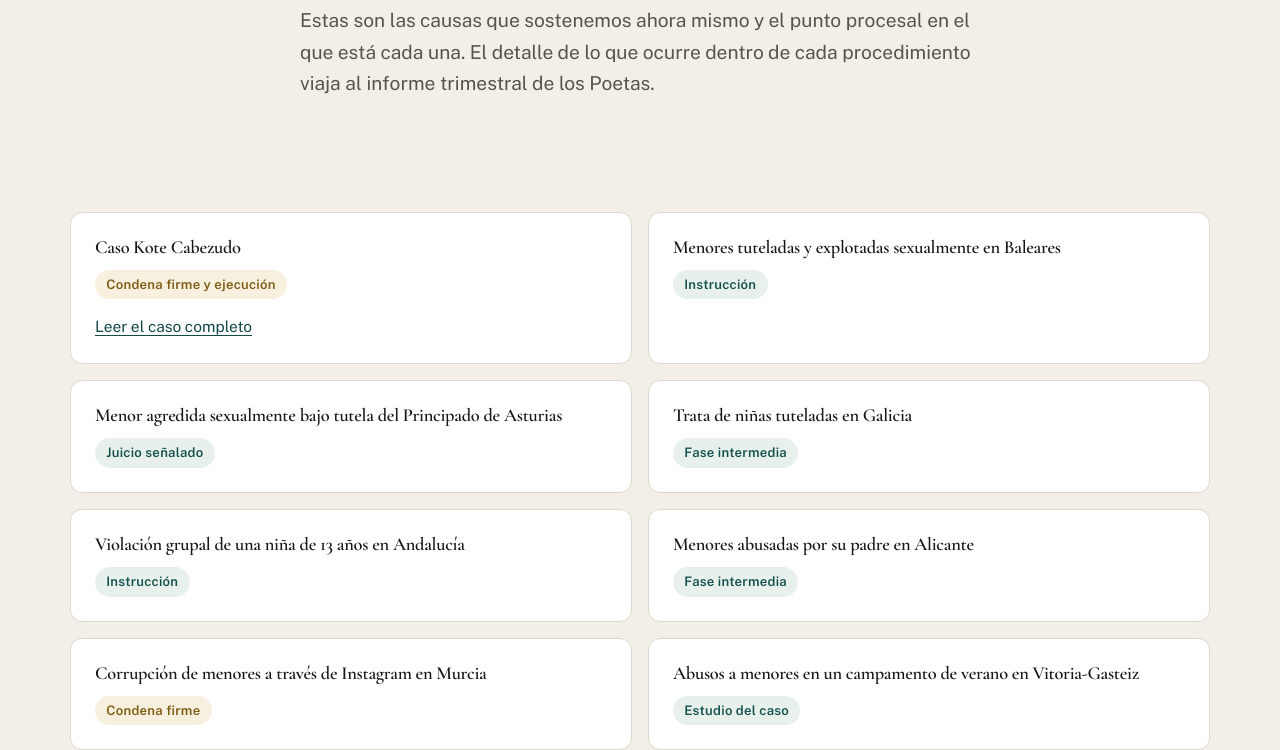
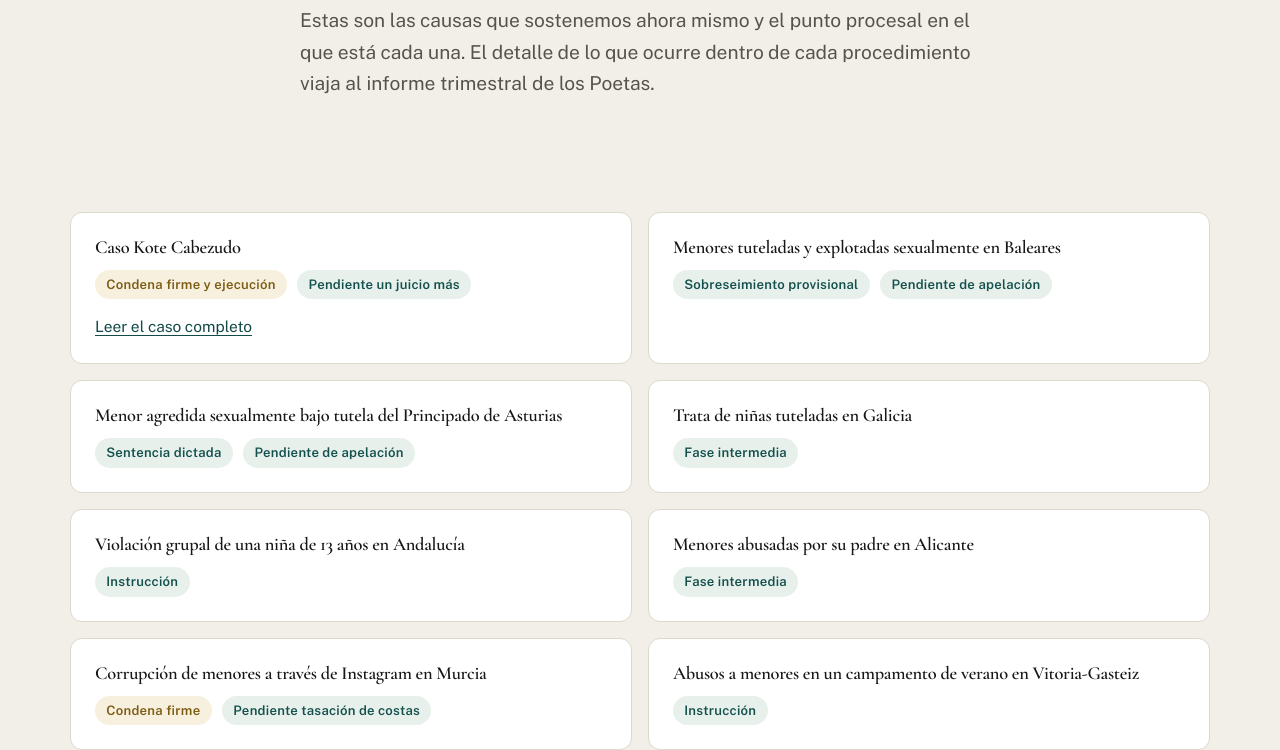
Before and after one commit to Asociacion-Justicia-Poetica/asociacionjusticiapoetica.github.io, a website: page causas.html in a window 1280 px wide. Shown: the part 216-966 px from the top of the page. Drawn offline with Linux system fonts and the light colour scheme.

Commit message:
Estado procesal al día en las ocho causas
Una causa puede estar en dos situaciones a la vez, así que las fichas
admiten ahora dos etiquetas: Kote Cabezudo tiene condena firme y un
juicio todavía pendiente; Asturias, sentencia dictada y apelación; Murcia,
condena firme y la tasación de costas sin hacer.

Baleares cambia de instrucción a sobreseimiento provisional, recurrido.
Vitoria-Gasteiz pasa de estudio del caso a instrucción. Galicia, Alicante
y Andalucía se quedan como estaban.

La separación entre etiquetas va a la derecha para que, cuando la segunda
baje de línea en un móvil, quede alineada y no sangrada.

Co-Authored-By: Claude Opus 5 <noreply@anthropic.com>

```diff
--- a/assets/css/site.css
+++ b/assets/css/site.css
@@ -449,6 +449,12 @@ a.card .more { margin-top: auto; padding-top: .75rem; font-weight: 600; color: v
 .case-state.is-won { background: var(--gold-wash); color: var(--gold-ink); }
 /* Ficha sin descripción: el estado necesita el aire que daba el párrafo. */
 .case > :is(h2, h3) + .case-state { margin-top: .35rem; }
+/* Una causa puede estar en dos situaciones a la vez: condena firme y un
+   juicio pendiente, sentencia dictada y apelación. */
+/* La separación va a la derecha, no a la izquierda: así, cuando la segunda
+   etiqueta baja de línea en un móvil, queda alineada y no sangrada. */
+.case-state { margin-right: .4rem; }
+.case-state + .case-state { margin-top: .35rem; }
 
 /* --- Formularios -------------------------------------------------------- */
 .form { display: grid; gap: 1.5rem; }
--- a/causas.html
+++ b/causas.html
@@ -47,43 +47,55 @@
       <div class="case-list">
         <article class="case">
           <h2>Caso Kote Cabezudo</h2>
-          <span class="case-state is-won">Condena firme y ejecución</span>
+
+<span class="case-state is-won">Condena firme y ejecución</span>
+<span class="case-state">Pendiente un juicio más</span>
           <p style="margin:.9rem 0 0"><a href="caso-kote-cabezudo.html">Leer el caso completo</a></p>
         </article>
 
         <article class="case">
           <h2>Menores tuteladas y explotadas sexualmente en Baleares</h2>
-          <span class="case-state">Instrucción</span>
+
+<span class="case-state">Sobreseimiento provisional</span>
+<span class="case-state">Pendiente de apelación</span>
         </article>
 
         <article class="case">
           <h2>Menor agredida sexualmente bajo tutela del Principado de Asturias</h2>
-          <span class="case-state">Juicio señalado</span>
+
+<span class="case-state">Sentencia dictada</span>
+<span class="case-state">Pendiente de apelación</span>
         </article>
 
         <article class="case">
           <h2>Trata de niñas tuteladas en Galicia</h2>
-          <span class="case-state">Fase intermedia</span>
+
+<span class="case-state">Fase intermedia</span>
         </article>
 
         <article class="case">
           <h2>Violación grupal de una niña de 13 años en Andalucía</h2>
-          <span class="case-state">Instrucción</span>
+
+<span class="case-state">Instrucción</span>
         </article>
 
         <article class="case">
           <h2>Menores abusadas por su padre en Alicante</h2>
-          <span class="case-state">Fase intermedia</span>
+
+<span class="case-state">Fase intermedia</span>
         </article>
 
         <article class="case">
           <h2>Corrupción de menores a través de Instagram en Murcia</h2>
-          <span class="case-state is-won">Condena firme</span>
+
+<span class="case-state is-won">Condena firme</span>
+<span class="case-state">Pendiente tasación de costas</span>
         </article>
 
         <article class="case">
           <h2>Abusos a menores en un campamento de verano en Vitoria-Gasteiz</h2>
-          <span class="case-state">Estudio del caso</span>
+
+<span class="case-state">Instrucción</span>
         </article>
       </div>
     </div>
```
Also changed, not shown: index.html (+11 -4 lines).
